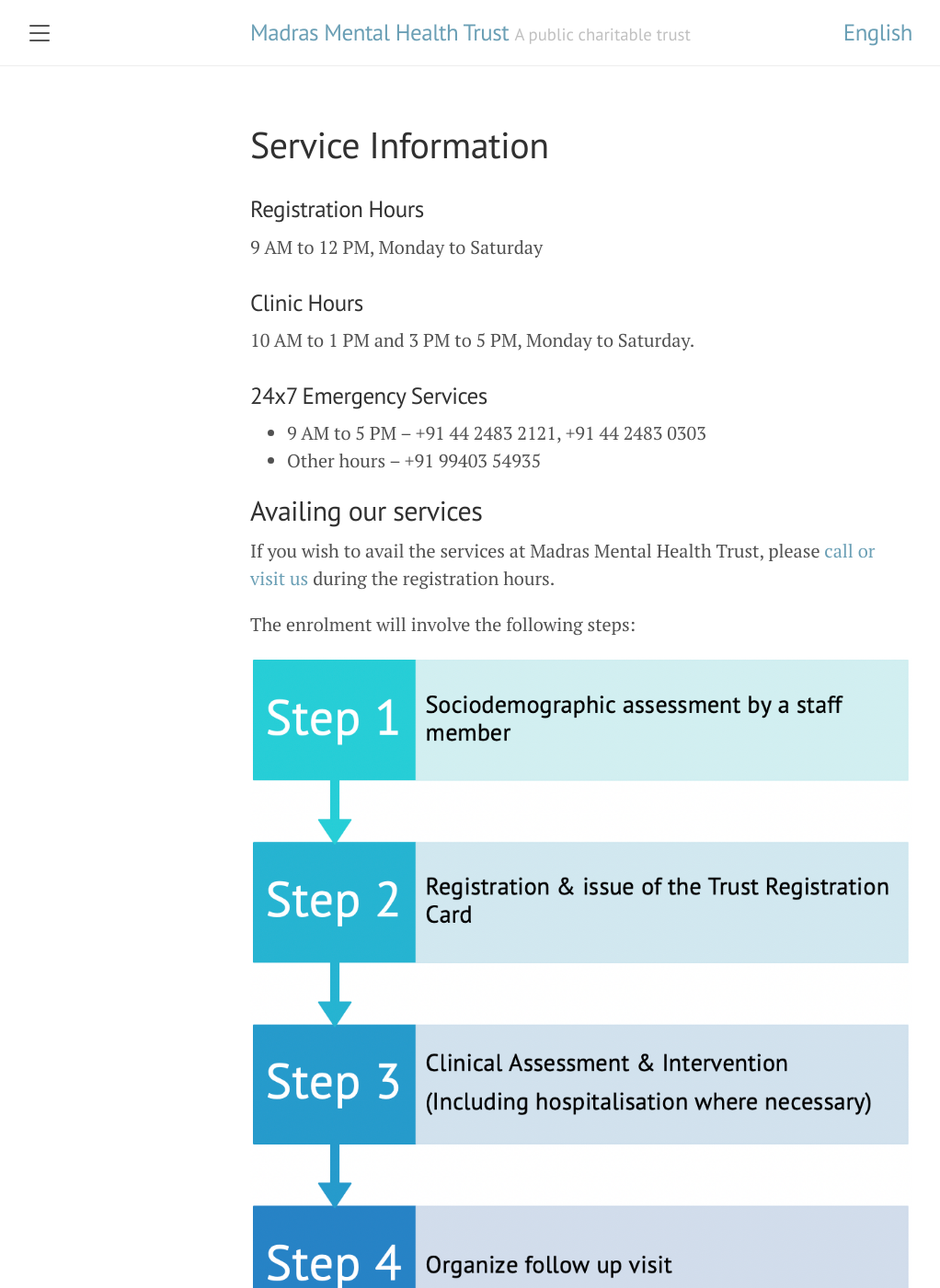
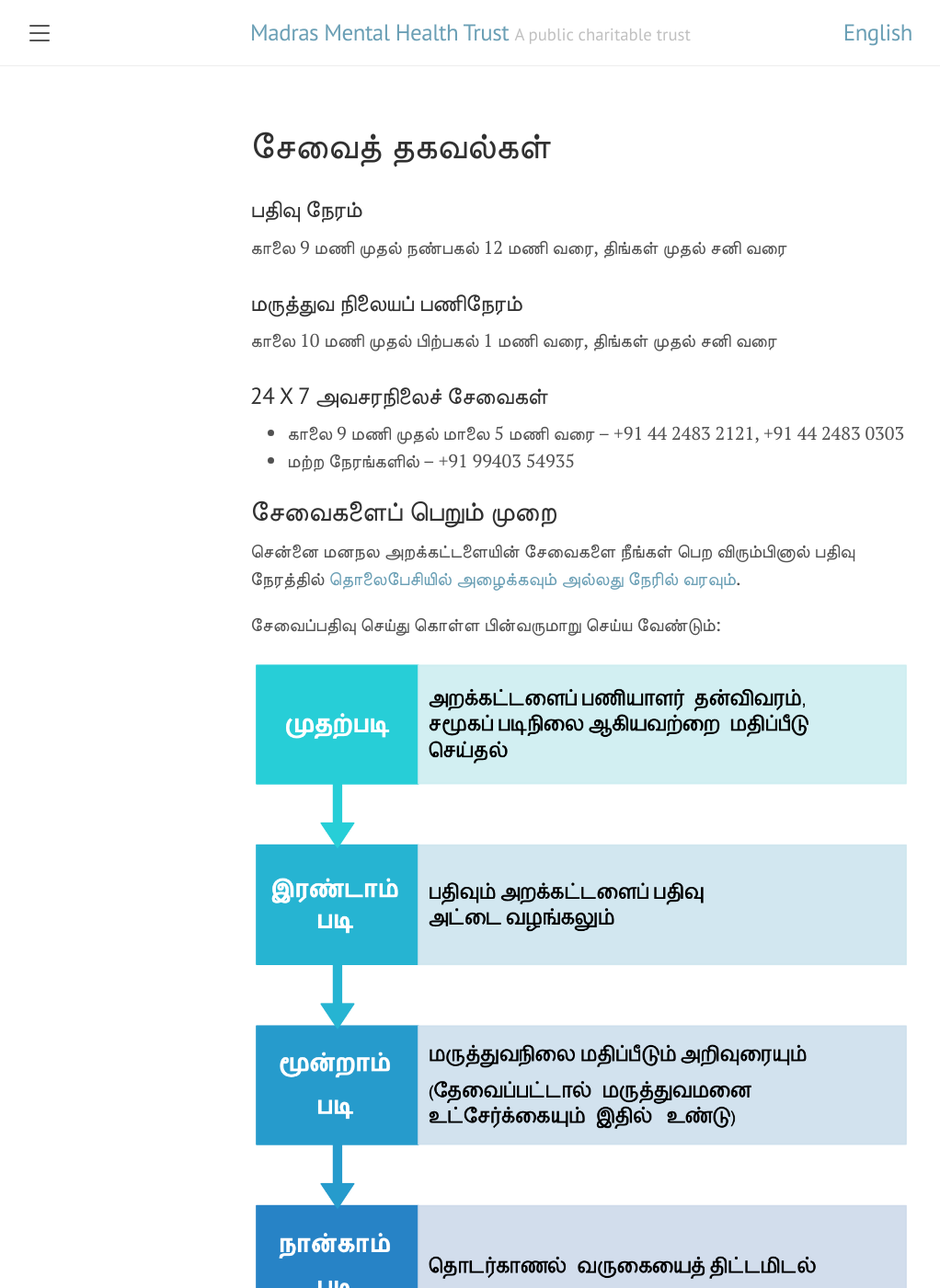
Before and after one commit to mmhtrust/tamil.mmhtrust.github.io, a Jekyll site: the page built from service.md, in a window 1280 px wide and 1400 px high. Shown: the whole window at 92% size, without its empty margins (8-1030 px from the left). Built offline with Jekyll 4.4.1, drawn with Linux system fonts in a browser that asks for light colours; some of the changed text lies outside the part shown.

Commit message:
More updates

```diff
--- a/_includes/sidebar.html
+++ b/_includes/sidebar.html
@@ -9,9 +9,9 @@
   </div>
 
   <nav class="sidebar-nav">
-    <a class="sidebar-nav-item{% if page.title == 'Home' %} active{% endif %}" href="{{ '/' | absolute_url }}">Home</a>
-    <a class="sidebar-nav-item" href="{{ site.github.repo }}/service">Service Information</a>
-    <a class="sidebar-nav-item" href="{{ site.github.repo }}/contact">Contact</a>
+    <a class="sidebar-nav-item{% if page.title == 'Home' %} active{% endif %}" href="{{ '/' | absolute_url }}"> தொடக்க தளம் </a>
+    <a class="sidebar-nav-item" href="{{ site.github.repo }}/service"> சேவைத் தகவல்கள் </a>
+    <a class="sidebar-nav-item" href="{{ site.github.repo }}/contact">தொடர்புக்கு </a>
   </nav>
 
   <div class="sidebar-item">
--- a/_layouts/default.html
+++ b/_layouts/default.html
@@ -15,7 +15,7 @@
           <h3 class="masthead-title">
             <a href="{{ site.baseurl }}/" title="Home">{{ site.title }}</a>
             <small>A public charitable trust</small>
-            <span style="float:right;"> <a href="" > English </a> </span>
+            <span style="float:right;"> <a href="https://mmht.clinic" > English </a> </span>
           </h3>
         </div>
       </div>
--- a/service.md
+++ b/service.md
@@ -1,43 +1,29 @@
 ---
 layout: page
-title: Service Information
+title: சேவைத் தகவல்கள்
 ---
 
-### Registration Hours
+### பதிவு நேரம்
 
-9 AM to 12 PM, Monday to Saturday
+காலை 9 மணி முதல் நண்பகல் 12 மணி வரை, திங்கள் முதல் சனி வரை
 
-### Clinic Hours
+### மருத்துவ நிலையப் பணிநேரம்
 
-10 AM to 1 PM and 3 PM to 5 PM, Monday to Saturday.
+காலை 10 மணி முதல் பிற்பகல் 1 மணி வரை, திங்கள் முதல் சனி வரை
 
-### 24x7 Emergency Services
+### 24 X 7 அவசரநிலைச் சேவைகள்
 
-* 9 AM to 5 PM -- +91 44 2483 2121, +91 44 2483 0303
-* Other hours -- +91 99403 54935
+* காலை 9 மணி முதல் மாலை 5 மணி வரை -- +91 44 2483 2121, +91 44 2483 0303
+* மற்ற நேரங்களில் -- +91 99403 54935
 
-## Availing our services
+## சேவைகளைப் பெறும் முறை
 
-If you wish to avail the services at Madras Mental Health Trust, please [call or
-visit us](contact.html) during the registration hours.
+சென்னை மனநல அறக்கட்டளையின் சேவைகளை நீங்கள் பெற விரும்பினால் பதிவு நேரத்தில் [தொலைபேசியில் அழைக்கவும் அல்லது நேரில் வரவும்](contact.html).
 
-The enrolment will involve the following steps:
+சேவைப்பதிவு செய்து கொள்ள பின்வருமாறு செய்ய வேண்டும்:
 
 <div align="center">
 <img src="public/enrollment.png">
 </div>
 
-Charges are applied depending on the outcome of the socio-demographic
-assessment. Hospitalisation charges will be supported on a case by case basis.
-All the charges below are in Rupees.
-
-| Service | Category&nbsp;1 | Category&nbsp;2 | Category&nbsp;3 |
-|---------|------------|------------|------------|
-| First Assessment | Free | 100 | 400 |
-| Review | Free | 50 | 200 |
-| Review (once every 3 months) | Free | 100 | 400 |
-| Medication | Free | 40% of purchase price (not MRP) | Purchase price (not MRP) |
-| Electroconvulsive Therapy (ECT) | Free | 500 | 2000 |
-| Psychotherapy Assessment | Free | 100 | 400 |
-| Psychotherapy Session | Free | 100 | 300 |
-| Home Visit | Free | 200 | 600 |
+தன்விவரம், சமூகப் படிநிலை ஆகியவற்றின் மதிப்பீட்டைப் பொறுத்துக்  கட்டணங்கள் விதிக்கப்படும். அந்தந்த நபரைப் பொறுத்து மருத்துவமனை உட்சேர்க்கைக் கட்டணங்கள் உதவி பெறும்.
```
Also changed, not shown: public/enrollment.png.
